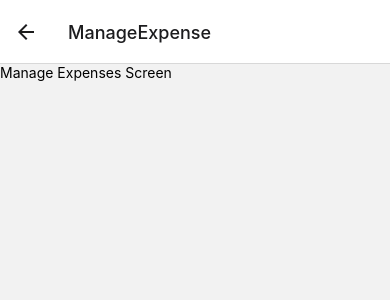
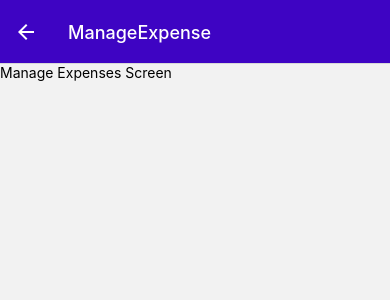
Before and after one commit to Consciously/con-react-native-expensetracker, a React Native app: screen /ManageExpense in a window 390 px wide. Shown: the top 300 px of the page. Built offline with nearby package versions, Linux system fonts and the light colour scheme.

Commit message:
stytling header for manage expense screen

```diff
--- a/App.js
+++ b/App.js
@@ -64,7 +64,12 @@
 		<>
 			<StatusBar style='auto' />
 			<NavigationContainer>
-				<Stack.Navigator>
+				<Stack.Navigator
+					screenOptions={{
+						headerStyle: { backgroundColor: GlobalStyles.colors.primary500 },
+						headerTintColor: 'white'
+					}}
+				>
 					<Stack.Screen
 						name='ExpensesOverview'
 						component={ExpensesOverview}
@@ -72,7 +77,13 @@
 							headerShown: false
 						}}
 					/>
-					<Stack.Screen name='ManageExpense' component={ManageExpense} />
+					<Stack.Screen
+						name='ManageExpense'
+						component={ManageExpense}
+						options={{
+							presentation: 'modal'
+						}}
+					/>
 				</Stack.Navigator>
 			</NavigationContainer>
 		</>
```
